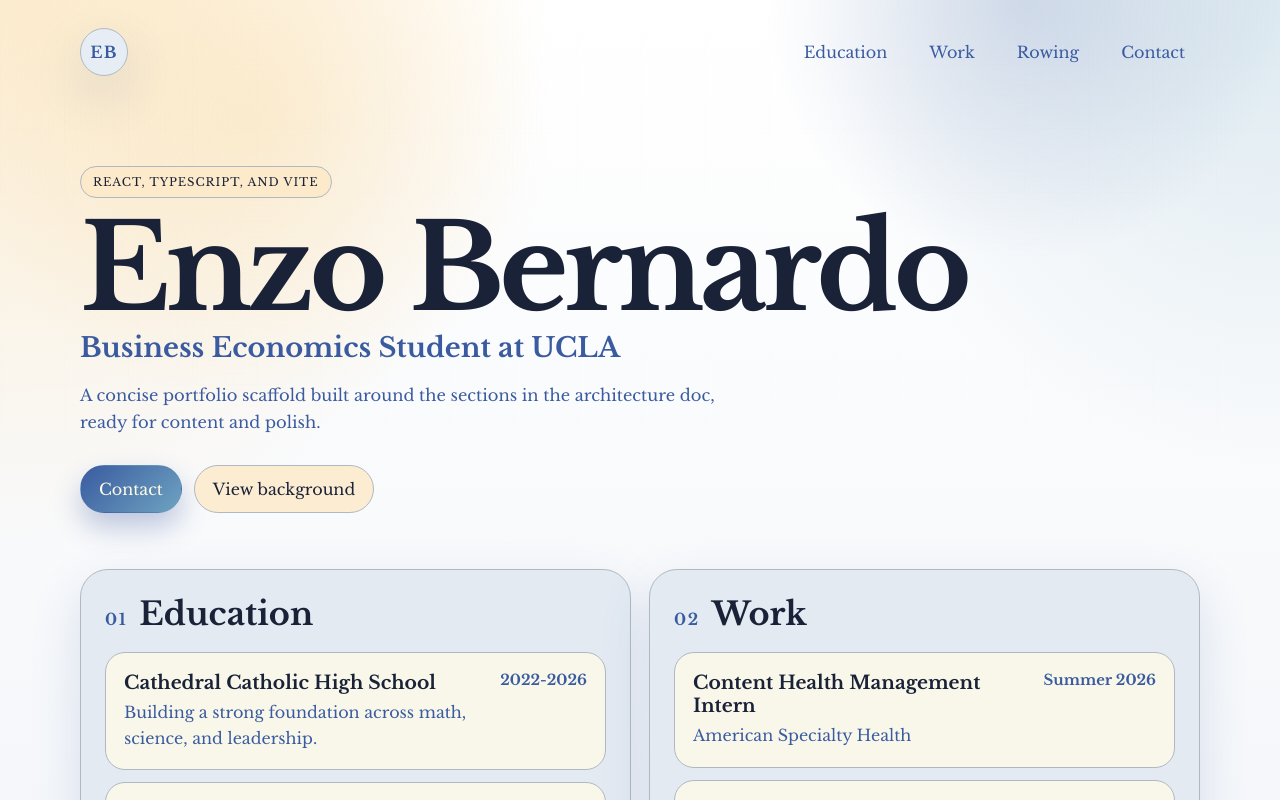
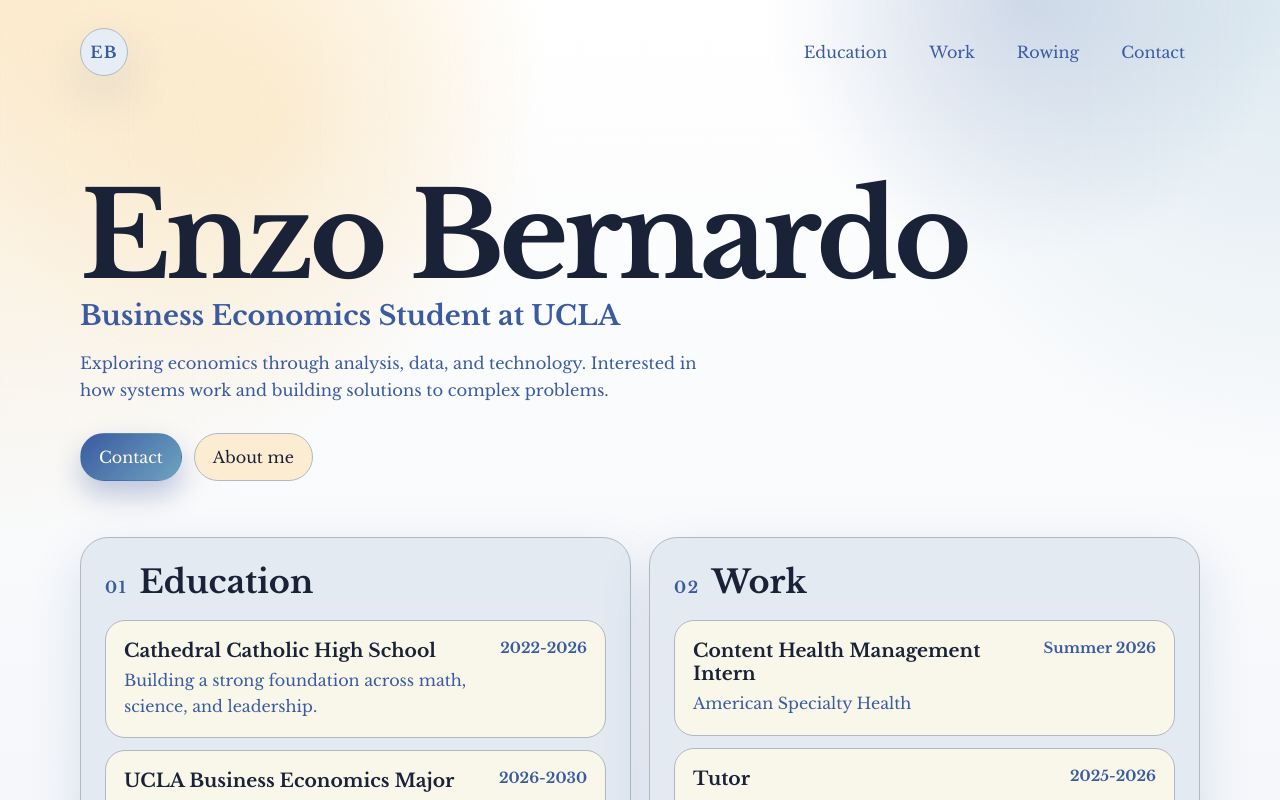
Before and after one commit to enzojbernardo/Portfolio, a React (Vite) app: page / in a window 1280 px wide. Shown: the top 800 px of the page. Built offline with nearby package versions, Linux system fonts and the light colour scheme.

Commit message:
Changes made to hero section.

```diff
--- a/src/components/HeroSection.tsx
+++ b/src/components/HeroSection.tsx
@@ -1,17 +1,15 @@
 const heroContent = {
-  eyebrow: 'React, TypeScript, and Vite',
   title: 'Enzo Bernardo',
   subtitle: 'Business Economics Student at UCLA',
   support:
-    'A concise portfolio scaffold built around the sections in the architecture doc, ready for content and polish.',
+    'Exploring economics through analysis, data, and technology. Interested in how systems work and building solutions to complex problems.',
   primaryCta: { label: 'Contact', href: '#contact' },
-  secondaryCta: { label: 'View background', href: '#education' },
+  secondaryCta: { label: 'About me', href: '#education' },
 }
 
 function HeroSection() {
   return (
     <section className="hero" id="hero">
-      <div className="eyebrow">{heroContent.eyebrow}</div>
       <h1>{heroContent.title}</h1>
       <p className="hero-copy">{heroContent.subtitle}</p>
       <p className="hero-support">{heroContent.support}</p>
```
